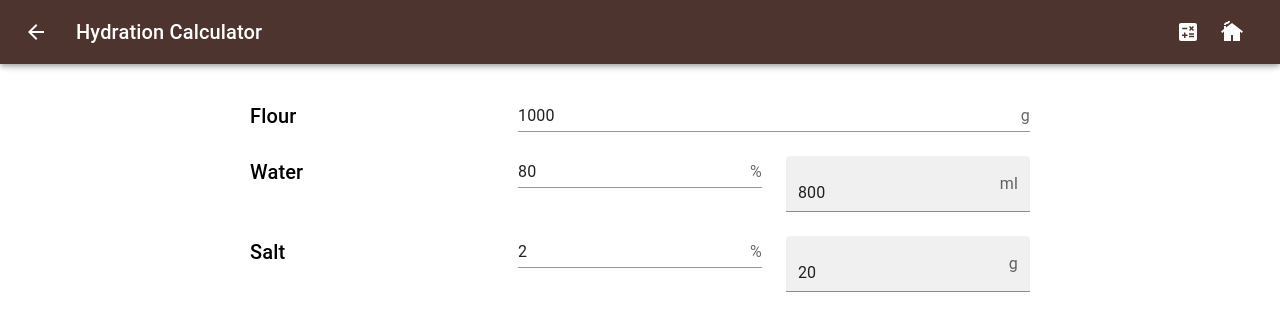
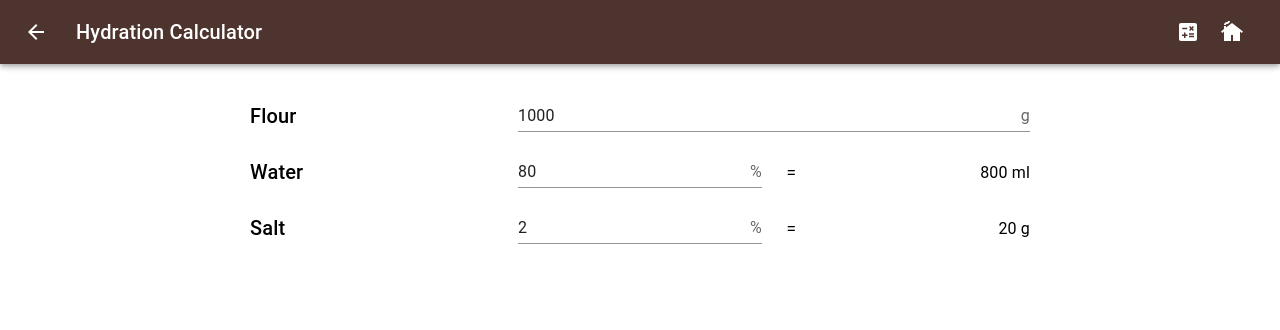
Before and after one commit to pewit90/yeastly, a React (Create React App) app: page /calculator in a window 1280 px wide. Shown: the top 330 px of the page. Built offline with nearby package versions, Linux system fonts and the light colour scheme; what @capacitor/core would draw is missing.

Commit message:
improve hydration calculator layout

```diff
--- a/src/components/HydrationCalculatorPage.tsx
+++ b/src/components/HydrationCalculatorPage.tsx
@@ -1,4 +1,4 @@
-import { FilledInput, Typography } from "@mui/material";
+import { Box, FilledInput, Typography } from "@mui/material";
 import Input from "@mui/material/Input";
 import InputAdornment from "@mui/material/InputAdornment";
 import Grid from "@mui/material/Unstable_Grid2";
@@ -12,19 +12,12 @@ function Label(props: { text: string }) {
 
 function NumberDisplayField(props: { value: number; unit: string }) {
   return (
-    // <Typography variant="h6" align="right">
-    //   {props.value + props.unit}
-    // </Typography>
-    <FilledInput
-      fullWidth
-      readOnly
-      value={props.value}
-      type="number"
-      unselectable="on"
-      endAdornment={
-        <InputAdornment position="end">{props.unit}</InputAdornment>
-      }
-    />
+    <Box display="flex" mt="0.3rem">
+      =
+      <Typography align="right" sx={{ flex: "1" }}>
+        {Math.round(props.value) + " " + props.unit}
+      </Typography>
+    </Box>
   );
 }
 
@@ -92,7 +85,6 @@ export function HydrationCalculator(props: { hydration?: Hydration }) {
           <Label text="Water" />
         </Grid>
         <Grid xs={4}>
-          {" "}
           <NumberInputField
             value={hydration.waterPercentage}
             unit="%"
@@ -114,7 +106,6 @@ export function HydrationCalculator(props: { hydration?: Hydration }) {
           <Label text="Salt" />
         </Grid>
         <Grid xs={4}>
-          {" "}
           <NumberInputField
             value={hydration.saltPercentage}
             unit="%"
```
